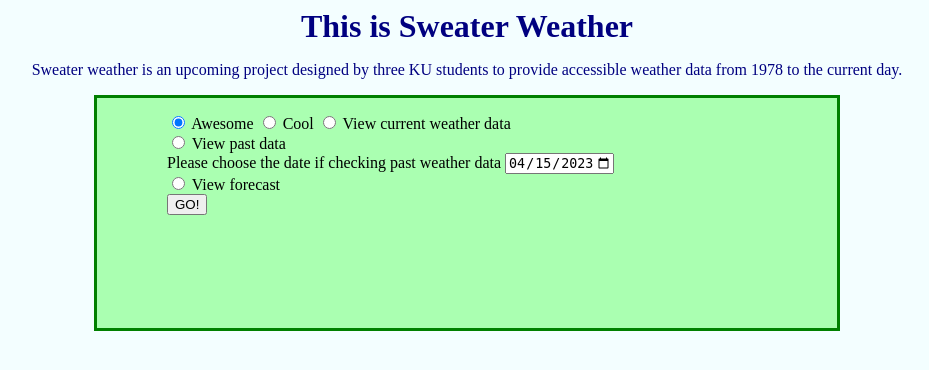
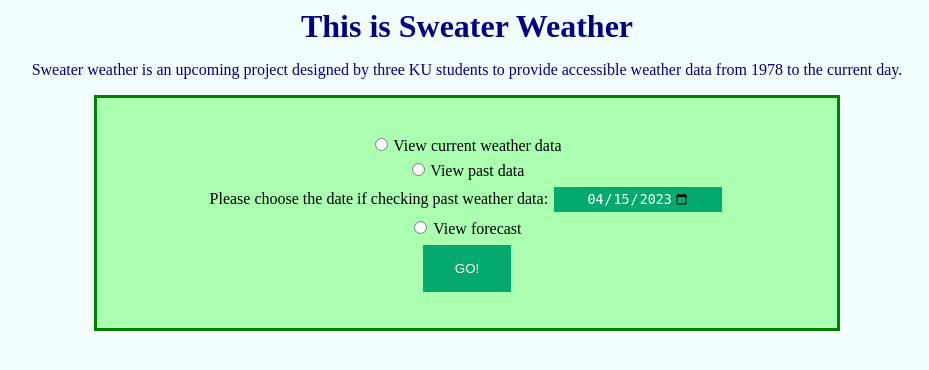
Before and after one commit to Xavanion/SweaterWeather, a Python web app: template templates/index.html in a window 1280 px wide. Shown: the top 370 px of the page, without its empty margins (173-1102 px from the left). Run offline with Jinja, Linux system fonts and the light colour scheme; the template is opened without the code that fills it, so the values that code supplies are empty.

Commit message:
HTML and CSS

```diff
--- a/templates/SweaterWeather.css
+++ b/templates/SweaterWeather.css
@@ -26,4 +26,37 @@ padding-right: 70px;
 padding-bottom: 15px;
 padding-left: 70px;
 border: 3px solid green;
+text-align: center;
+line-height: 20px;
 }
+
+.formBox {
+  width: 600px; /* Can be in percentage also. */
+  height: auto;
+  margin: 0 auto;
+  padding: 0px;
+  position: relative;
+  line-height: 25px;
+  padding-top: 20px;
+  padding-bottom: 20px;
+}
+
+input[type=button], input[type=submit], input[type=reset], input[type=radio] {
+  background-color: #04AA6D;
+  border: none;
+  color: white;
+  padding: 16px 32px;
+  text-decoration: none;
+  margin: 4px 2px;
+  cursor: pointer;
+  text-align: center;
+}
+input[type=date] {
+  background-color: #04AA6D;
+  border: none;
+  color: white;
+  padding: 4px 32px;
+  text-decoration: none;
+  margin: 4px 2px;
+  text-align: center;
+}
--- a/templates/index.html
+++ b/templates/index.html
@@ -13,14 +13,6 @@
 		<div class="formSubmission">
 			<form method="post">
 				<div class ="formBox">
-					<label class="radio">
-						<input name="radio" type="radio" checked>
-						<span>Awesome</span>
-					  </label>
-					  <label class="radio">
-						<input name="radio" type="radio">
-						<span>Cool</span>
-					  </label>
 
 					<input type="radio" id="choice1" name="radioChoice" value="CurrentData">
 					<label for="choice1"> View current weather data</label><br>
@@ -28,7 +20,7 @@
 					<input type="radio" id="choice2" name="radioChoice" value="PastData">
 					<label for="choice2"> View past data</label><br>
 
-					<label for="start">Please choose the date if checking past weather data</label>
+					<label for="start">Please choose the date if checking past weather data: </label>
 					<input type="date" id="WeatherDate" name="WeatherDate"
 						value="2023-04-15"
 						min="1978-01-01" max="2023-04-15"><br>
```
